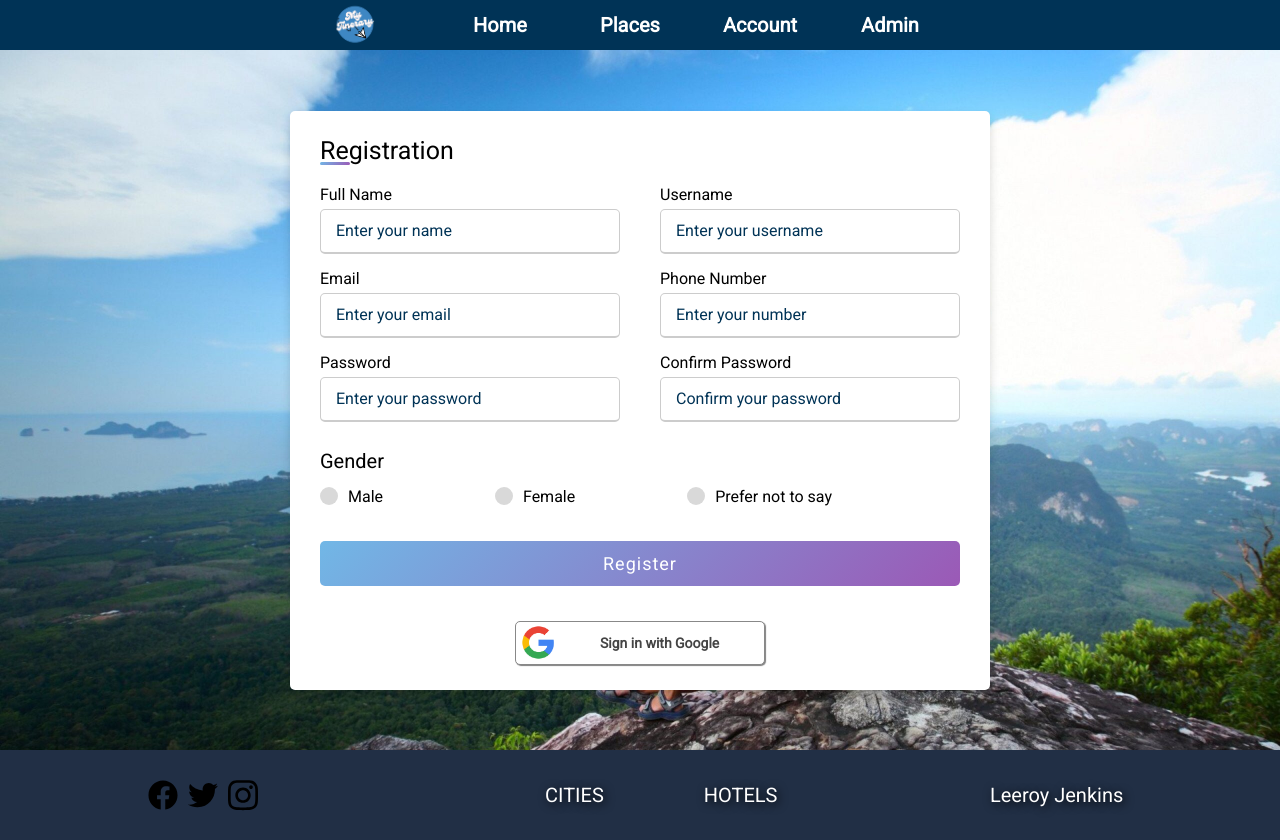
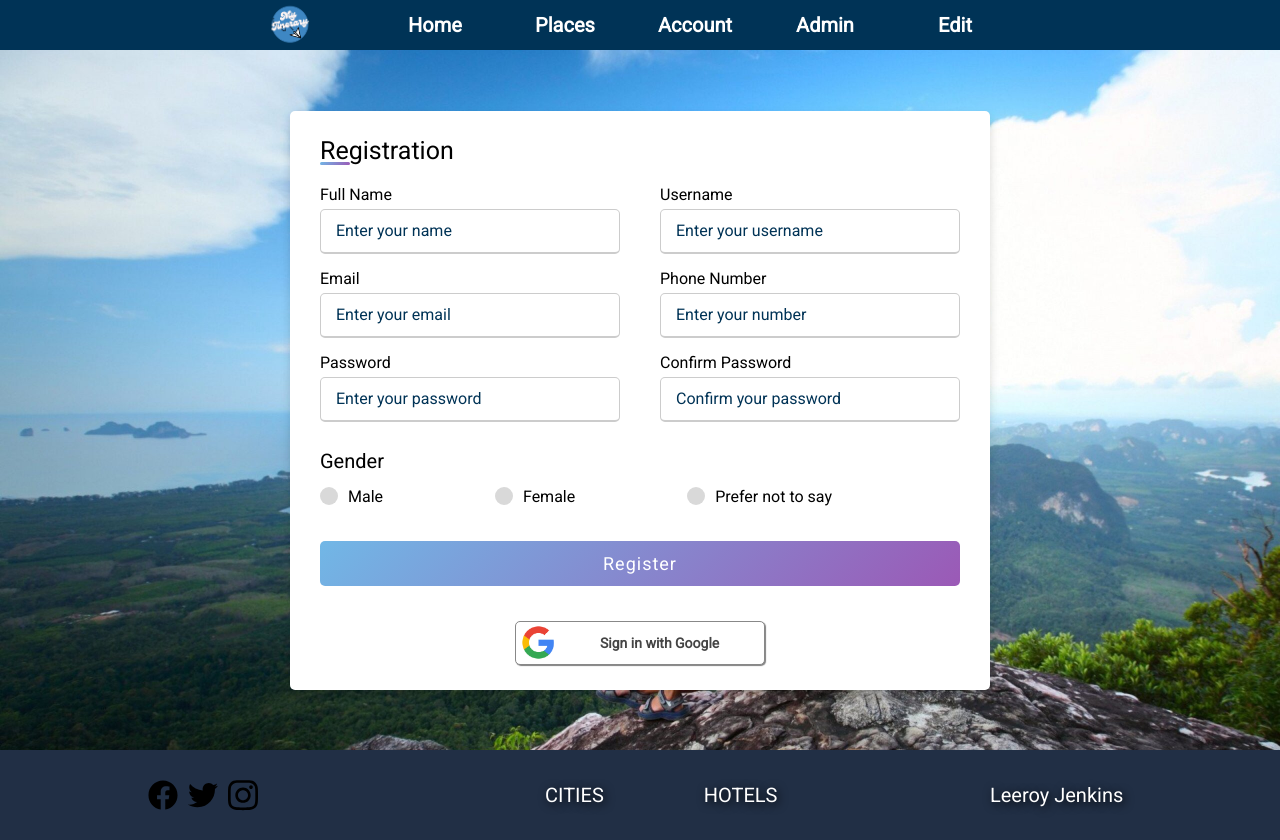
Before and after one commit to ChristianArielCostaLiloff/my-tinerary-leeroyjenkins, a React (Create React App) app: page /signup in a window 1280 px wide. Built offline with nearby package versions, Linux system fonts and the light colour scheme.

Commit message:
Added edit in navbar and default value form comp

```diff
--- a/src/components/InputFormSign.jsx
+++ b/src/components/InputFormSign.jsx
@@ -1,11 +1,11 @@
 import React from "react";
 
 export default function InputFormSign(props) {
-  let { text, id, type, reference } = props;
+  let { text, id, type, reference, defaultValue } = props;
   return (
     <div className="input-box">
       <span className="details">{props.children}</span>
-      <input ref={reference} type={type} id={id} placeholder={text} required />
+      <input ref={reference} type={type} id={id} placeholder={text} required defaultValue={defaultValue}/>
     </div>
   );
 }
--- a/src/components/NavBar.jsx
+++ b/src/components/NavBar.jsx
@@ -62,6 +62,16 @@ export default function NavBar() {
               </li>
             </ul>
           </li>
+          <li>
+            <p className="menu--horizontal-element">Edit</p>
+            <ul className="menu--vertical">
+              <li>
+                <CallToAction path="/cities/6370096b26cecde13c02e04c" style="menu--vertical-element">
+                  City
+                </CallToAction>
+              </li>
+            </ul>
+          </li>
         </ul>
       </div>
       <div className="hamburger-menu">
```
